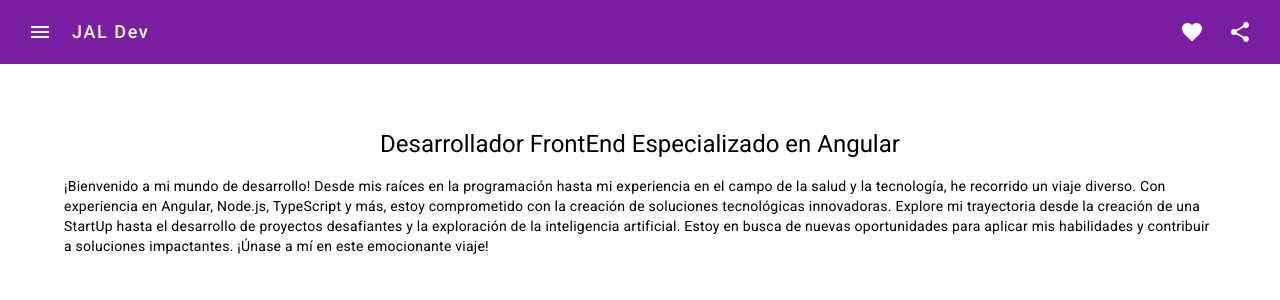
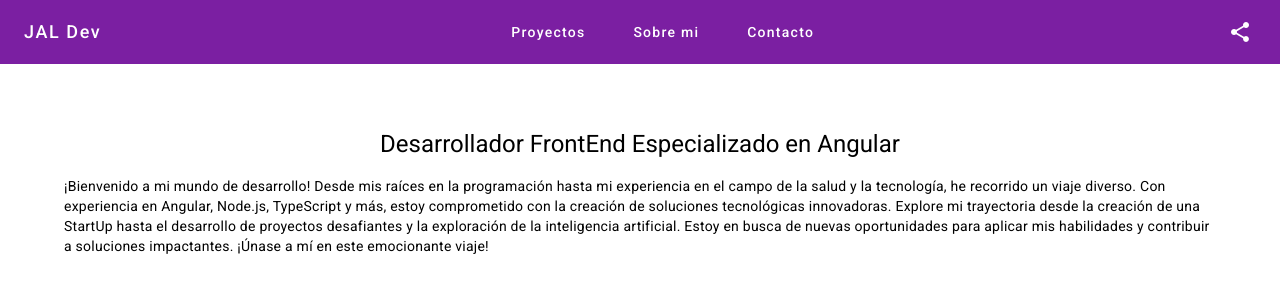
Before and after one commit to javieranguloluna/portfolio, an Angular app: page / in a window 1280 px wide. Shown: the top 300 px of the page. Built offline with nearby package versions, Linux system fonts and the light colour scheme.

Commit message:
dinamyc routes and menu

```diff
--- a/src/app/app.component.html
+++ b/src/app/app.component.html
@@ -1,16 +1,26 @@
 <p>
 <mat-toolbar color="primary">
-    <button mat-icon-button class="example-icon" aria-label="Example icon-button with menu icon">
+    <button mat-icon-button class="menu" [matMenuTriggerFor]="menu" aria-label="Menu button">
      <mat-icon>menu</mat-icon>
    </button>
-   <button class="link" mat-button [routerLink]="['']">JAL Dev</button>
+   <button class="home" mat-button [routerLink]="['']" aria-label="Home link">JAL Dev</button>
    <span class="toolbar-spacer"></span>
-   <button mat-icon-button class="example-icon favorite-icon" aria-label="Example icon-button with heart icon">
-     <mat-icon>favorite</mat-icon>
-   </button>
-   <button mat-icon-button class="example-icon" aria-label="Example icon-button with share icon">
+
+   <ng-template ngFor let-route [ngForOf]="routes">
+     <button class="link" mat-button routerLink="{{route.path}}">{{route.label}}</button>
+   </ng-template>
+
+   <span class="toolbar-spacer"></span>
+   <button mat-icon-button aria-label="Share" (click)="copyToClipboard()">
     <mat-icon>share</mat-icon>
   </button>
  </mat-toolbar>
+
+ <mat-menu #menu="matMenu" class="mat-primary">
+  <ng-template ngFor let-route [ngForOf]="routes">
+    <button mat-menu-item routerLink="{{route.path}}">{{route.label}}</button>
+  </ng-template>
+</mat-menu>
+
 </p>
 <router-outlet></router-outlet>
--- a/src/app/app.component.scss
+++ b/src/app/app.component.scss
@@ -1,7 +1,28 @@
+@import "variables";
+
 .toolbar-spacer {
     flex: 1 1 auto;
 }
 
-.link {
+button.menu {
+    display: none;
+}
+
+.home {
     font-size: large;
 }
+
+.link {
+    margin: 0 1rem;
+}
+
+
+
+@media screen and (max-width: $max-width-breakpoint) {
+    button.menu {
+        display: block;
+    }
+    .link {
+        display: none;
+    }
+}
--- a/src/app/app.component.ts
+++ b/src/app/app.component.ts
@@ -6,5 +6,21 @@ import { Component } from '@angular/core';
   styleUrls: ['./app.component.scss']
 })
 export class AppComponent {
-  title = 'portoflio';
+  public title = 'JAL Dev';
+
+  public routes = [
+    { label: 'Proyectos', path: 'proyectos' },
+    { label: 'Sobre mi', path: 'sobre-mi' },
+    { label: 'Contacto', path: 'procontactoyectos' }
+  ]
+
+  copyToClipboard() {
+    const textArea = document.createElement("textarea");
+    textArea.value = window.location.origin;
+    document.body.appendChild(textArea);
+    textArea.select();
+    document.execCommand('copy');
+    document.body.removeChild(textArea);
+  }
+
 }
--- a/src/app/app.module.ts
+++ b/src/app/app.module.ts
@@ -8,6 +8,9 @@ import { BrowserAnimationsModule } from '@angular/platform-browser/animations';
 import { MatButtonModule } from '@angular/material/button';
 import { MatIconModule } from '@angular/material/icon';
 import { MatToolbarModule } from '@angular/material/toolbar';
+import { MatMenuModule } from '@angular/material/menu';
+
+
 import { HomeComponent } from './home/home.component';
 
 
@@ -22,7 +25,8 @@ import { HomeComponent } from './home/home.component';
     BrowserAnimationsModule,
     MatButtonModule,
     MatIconModule,
-    MatToolbarModule
+    MatToolbarModule,
+    MatMenuModule
   ],
   providers: [],
   bootstrap: [AppComponent]
```
